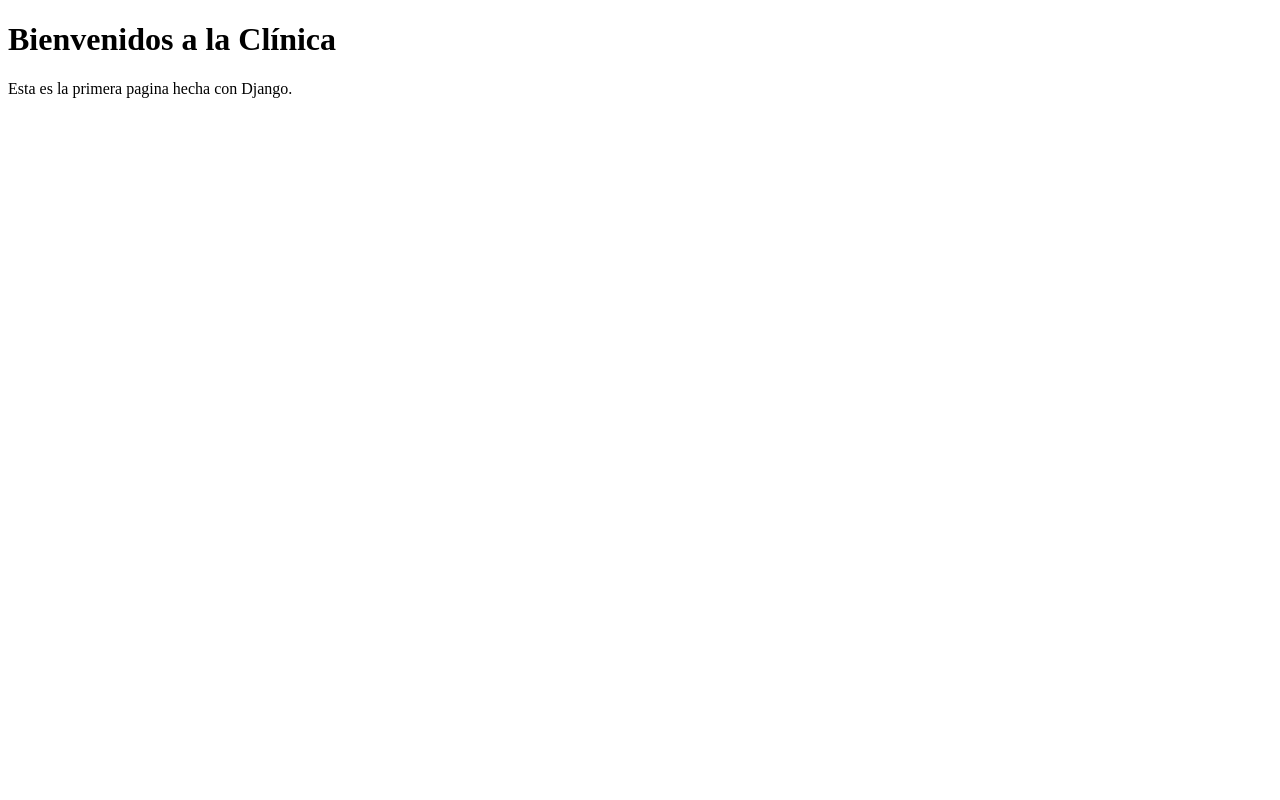
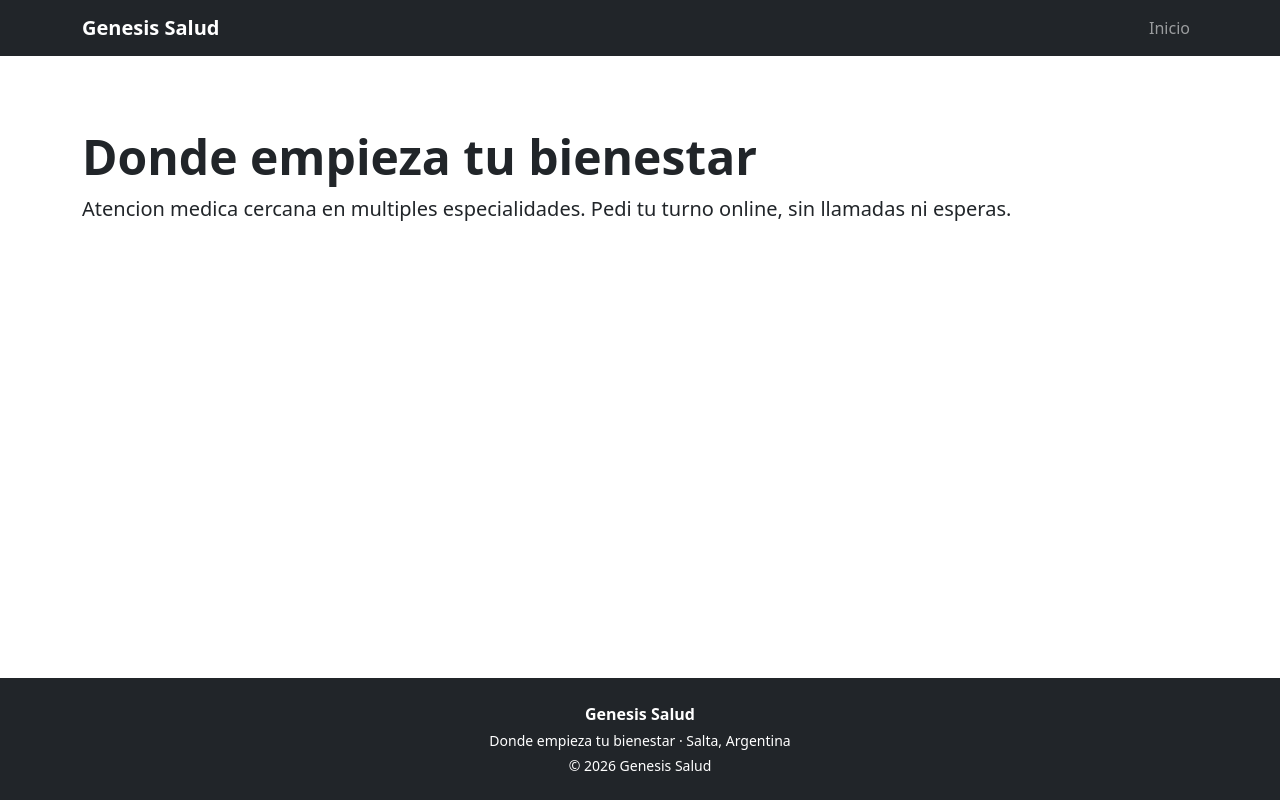
Before and after one commit to FerCardozo999/clinica-django, a Django app: page / in a window 1280 px wide. Run offline with Django 5.2, Linux system fonts and the light colour scheme.

Commit message:
feat: agregar plantilla base con BS, navbar y footer

```diff
--- a/config/settings.py
+++ b/config/settings.py
@@ -57,7 +57,7 @@ ROOT_URLCONF = 'config.urls'
 TEMPLATES = [
     {
         'BACKEND': 'django.template.backends.django.DjangoTemplates',
-        'DIRS': [],
+        'DIRS': [BASE_DIR / 'templates'],
         'APP_DIRS': True,
         'OPTIONS': {
             'context_processors': [
--- a/core/templates/core/inicio.html
+++ b/core/templates/core/inicio.html
@@ -1,12 +1,8 @@
-<!doctype html>
-<html lang="es">
-  <head>
-    <meta charset="UTF-8" />
-    <meta name="viewport" content="width=device-width, initial-scale=1.0" />
-    <title>Inicio / Clínica</title>
-  </head>
-  <body>
-    <h1>Bienvenidos a la Clínica</h1>
-    <p>Esta es la primera pagina hecha con Django.</p>
-  </body>
-</html>
+{% extends "base.html" %} {% block title %}Inicio| Génesis Salud{% endblock %} {% block content %}
+<section class="py-5 hero-genesis">
+  <div class="container py-4">
+    <h1 class="display-5 fw-bold">Donde empieza tu bienestar</h1>
+    <p class="lead">Atencion medica cercana en multiples especialidades. Pedi tu turno online, sin llamadas ni esperas.</p>
+  </div>
+</section>
+{% endblock %}
--- /dev/null
+++ b/templates/base.html
@@ -0,0 +1,45 @@
+<!doctype html>
+<html lang="es">
+  <head>
+    <meta charset="UTF-8" />
+    <meta name="viewport" content="width=device-width, initial-scale=1.0" />
+    <meta name="description" content="Genesis Salud: atencion medica en multiples especialidades y turnos online" />
+    <title>{% block title %}Genesis Salud{% endblock %}</title>
+
+    <!-- Bootstrap CSS -->
+    <link rel="stylesheet" href="https://cdn.jsdelivr.net/npm/bootstrap@5.3.3/dist/css/bootstrap.min.css" />
+  </head>
+  <body class="d-flex flex-column min-vh-100">
+    <header>
+      <nav class="navbar navbar-expand-lg bg-dark navbar-genesis" data-bs-theme="dark">
+        <div class="container">
+          <a class="navbar-brand fw-bold" href="{%url 'core:inicio' %}">Genesis Salud</a>
+          <button class="navbar-toggler" type="button" data-bs-toggle="collapse" data-bs-target="#menuPrincipal" aria-controls="menuPrincipal" aria-expanded="false" aria-label="Abir menu">
+            <span class="navbar-toggler-icon"></span>
+          </button>
+
+          <div class="collapse navbar-collapse" id="menuPrincipal">
+            <ul class="navbar-nav ms-auto">
+              <li class="nav-item">
+                <a class="nav-link" href="{% url 'core:inicio' %}">Inicio</a>
+              </li>
+            </ul>
+          </div>
+        </div>
+      </nav>
+    </header>
+
+    <main class="flex-grow-1">{% block content %}{% endblock %}</main>
+
+    <footer class="bg-dark text-white py-4 footer-genesis">
+      <div class="container text-center">
+        <p class="mb-1 fw-bold">Genesis Salud</p>
+        <p class="mb-1 small">Donde empieza tu bienestar · Salta, Argentina</p>
+        <p class="mb-0 small">&copy; {%now "Y" %} Genesis Salud</p>
+      </div>
+    </footer>
+
+    <!-- Bootstrap -->
+    <script src="https://cdn.jsdelivr.net/npm/bootstrap@5.3.3/dist/js/bootstrap.bundle.min.js"></script>
+  </body>
+</html>
```
